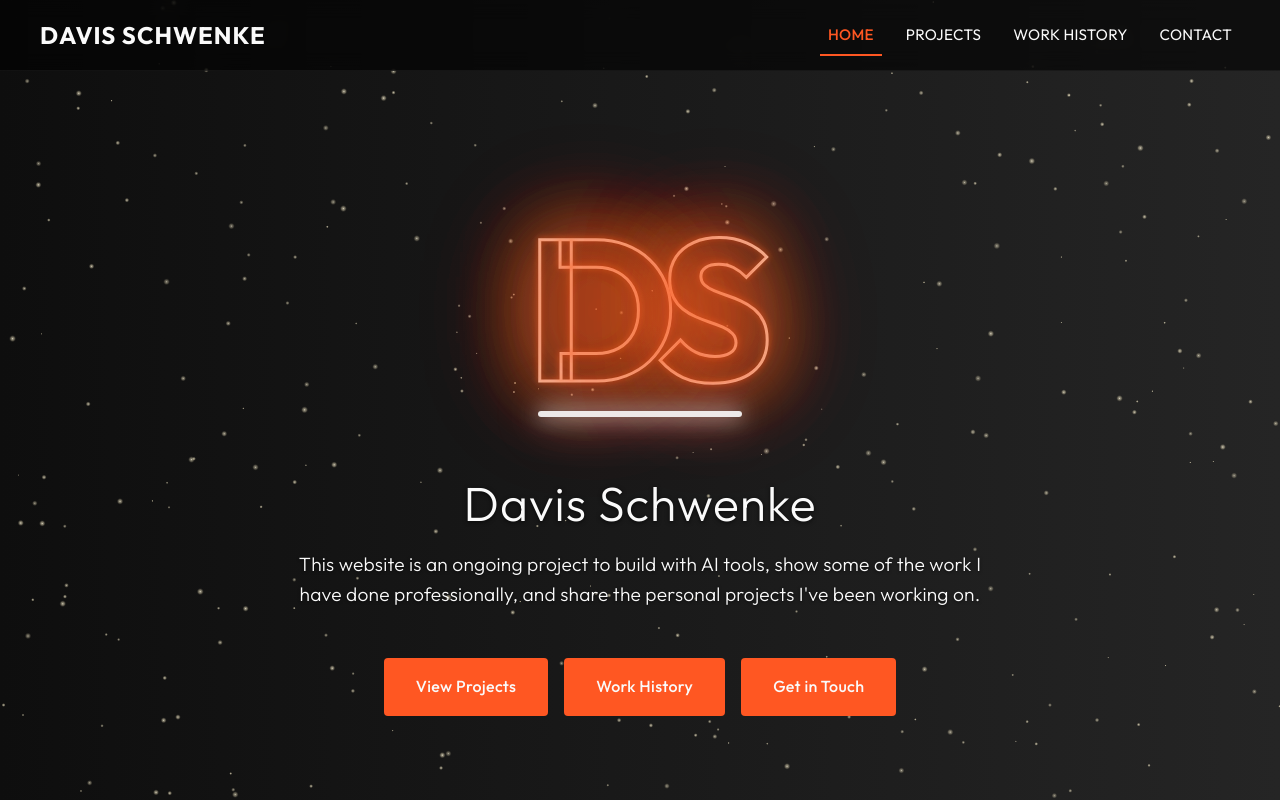
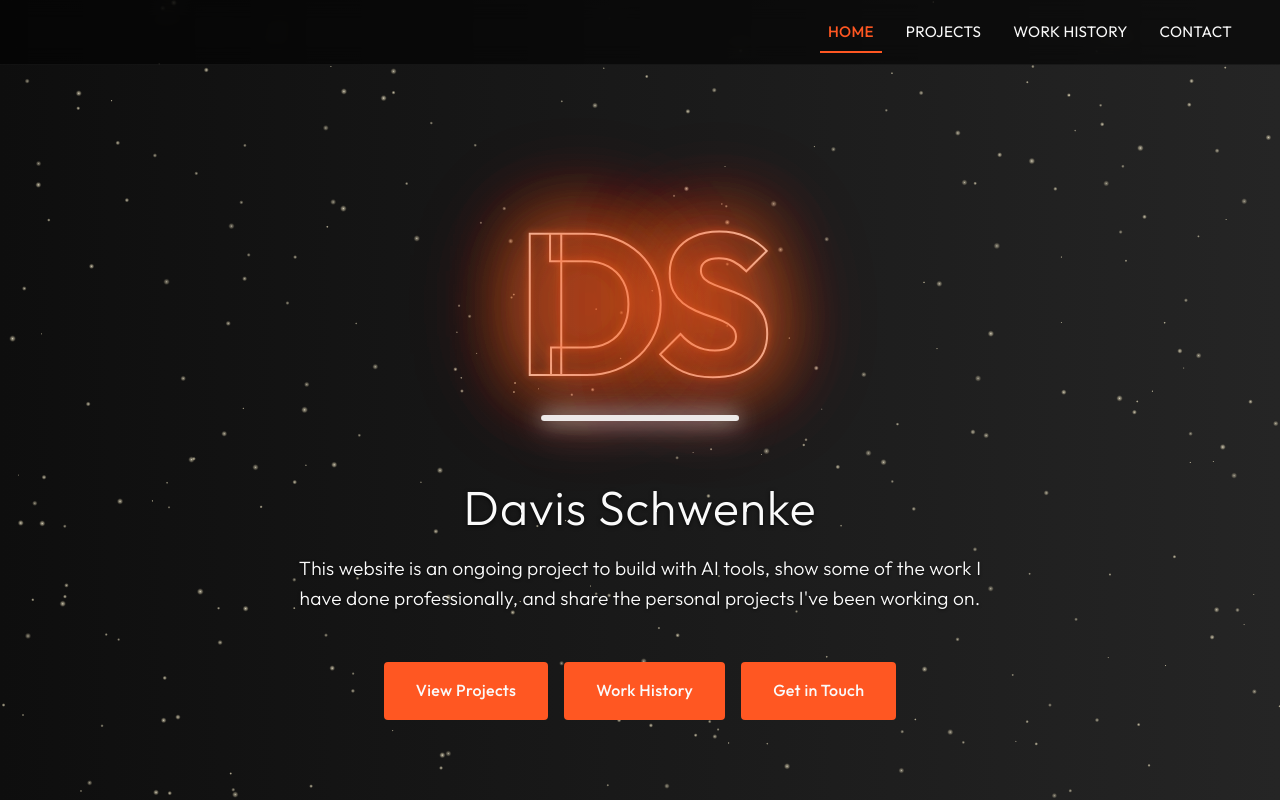
Before and after one commit to dschwenk94/Personal-Website, a React (Create React App) app: page / in a window 1280 px wide. Shown: the top 800 px of the page. Built offline with nearby package versions, Linux system fonts and the light colour scheme; a web font is replaced by a local one.

Commit message:
Fix DS logo overlap and center underline, remove name from header on home page

```diff
--- a/src/components/Header.js
+++ b/src/components/Header.js
@@ -75,6 +75,7 @@ const NavLink = styled(Link)`
 
 const Header = React.memo(() => {
   const location = useLocation();
+  const isHomePage = location.pathname === '/';
 
   const navLinks = [
     { path: '/', label: 'Home' },
@@ -86,7 +87,8 @@ const Header = React.memo(() => {
   return (
     <HeaderContainer>
       <HeaderContent>
-        <Logo to="/">DAVIS SCHWENKE</Logo>
+        {!isHomePage && <Logo to="/">DAVIS SCHWENKE</Logo>}
+        {isHomePage && <div style={{ width: '1px' }} />} {/* Spacer to maintain layout */}
         <Nav>
           {navLinks.map(link => (
             <NavLink
--- a/src/pages/HomePage.js
+++ b/src/pages/HomePage.js
@@ -59,30 +59,30 @@ const NeonLogoWrapper = styled.div`
 const NeonLogo = styled.div`
   font-size: 200px;
   font-weight: 800;
-  letter-spacing: -20px;
+  letter-spacing: -10px; /* Reduced from -20px to prevent overlap */
   color: transparent;
-  -webkit-text-stroke: 3px rgba(255, 255, 255, 0.9);
+  -webkit-text-stroke: 2px rgba(255, 255, 255, 0.9); /* Reduced stroke width */
   position: relative;
   text-shadow:
     0 0 80px rgba(255, 87, 34, 0.5),
     0 0 120px rgba(255, 87, 34, 0.3);
   animation: ${neonPulse} 4s ease-in-out infinite;
   padding-bottom: 40px;
-  line-height: 0.8;
+  line-height: 0.9; /* Slightly increased for better spacing */
   display: inline-block;
   /* Fix for stroke rendering issues */
   paint-order: stroke fill;
-  stroke-linejoin: round;
-  stroke-linecap: round;
+  stroke-linejoin: miter; /* Changed to miter for cleaner corners */
+  stroke-linecap: square; /* Changed to square for cleaner corners */
 
   @media (max-width: ${({ theme }) => theme.breakpoints.md}) {
     font-size: 140px;
-    letter-spacing: -15px;
+    letter-spacing: -7px; /* Reduced from -15px */
   }
 
   @media (max-width: ${({ theme }) => theme.breakpoints.sm}) {
     font-size: 100px;
-    letter-spacing: -10px;
+    letter-spacing: -5px; /* Reduced from -10px */
   }
 
   &::before {
@@ -90,7 +90,7 @@ const NeonLogo = styled.div`
     position: absolute;
     left: 0;
     top: 0;
-    -webkit-text-stroke: 3px #FF5722;
+    -webkit-text-stroke: 2px #FF5722; /* Reduced stroke width */
     filter: blur(3px);
     opacity: 0.8;
     animation: ${neonGlowPulse} 3s ease-in-out infinite;
@@ -116,10 +116,9 @@ const NeonLogo = styled.div`
 const NeonUnderline = styled.div`
   position: absolute;
   bottom: 10px;
-  left: 0;
-  right: 0;
-  margin: 0 auto;
-  width: 90%;
+  left: 50%;
+  transform: translateX(-50%); /* Center the underline */
+  width: 80%; /* Reduced width for better proportion */
   height: 6px;
   background: rgba(255, 255, 255, 0.9);
   box-shadow:
```
